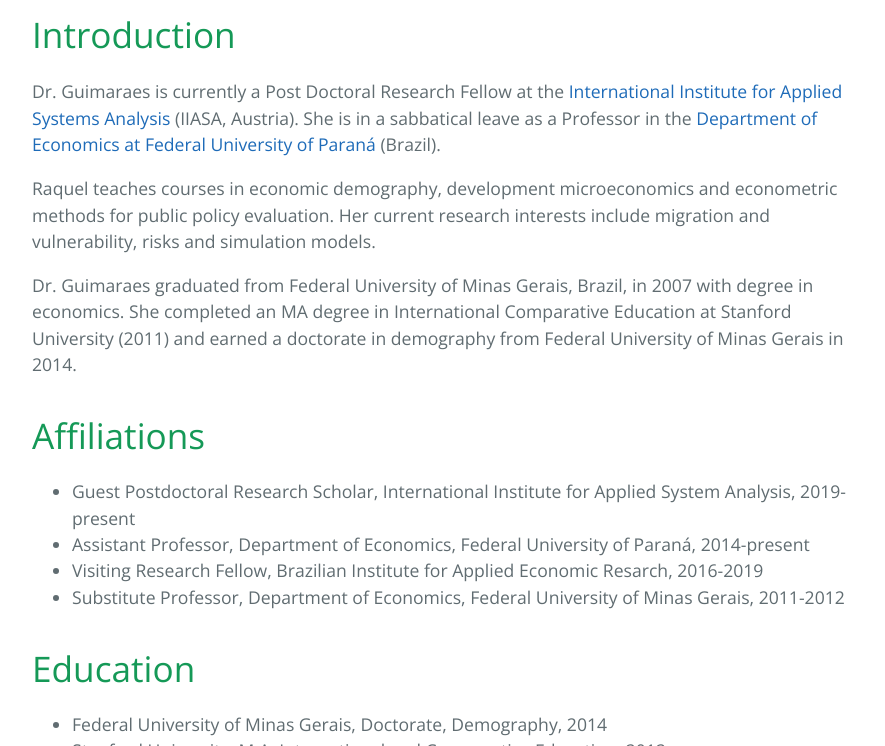
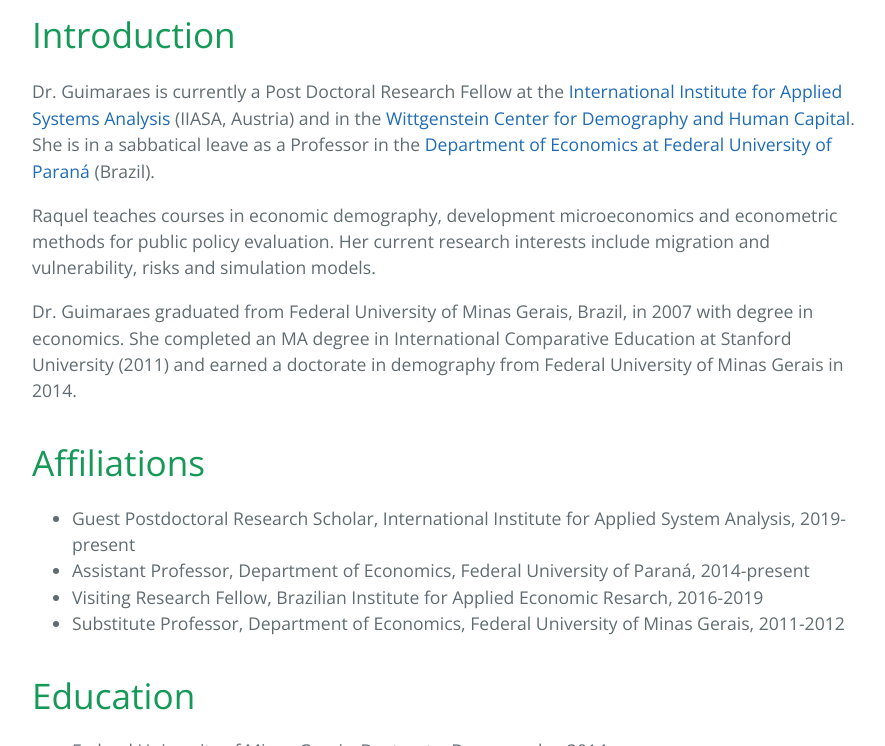
Before and after one commit to raquelrguima/raquelrguima.github.io, a Jekyll site: the page built from index.md, in a window 1280 px wide and 900 px high, scrolled down 591 px, cut to the strip 154-900 px from the top of the window. Shown: the whole strip, without its empty margins (192-1077 px from the left). Built offline with Jekyll 4.4.1, drawn with Linux system fonts in a browser that asks for light colours; our own code applies the rules of GitHub Pages for plain Markdown files.

Commit message:
Update index.md

```diff
--- a/index.md
+++ b/index.md
@@ -2,7 +2,7 @@
 
 <h1  id="introduction">Introduction</h1>
 
-Dr. Guimaraes is currently a Post Doctoral Research Fellow at the [International Institute for Applied Systems Analysis](https://www.iiasa.ac.at/) (IIASA, Austria). She is in a sabbatical leave as a Professor in the [Department of Economics at Federal University of Paraná](http://www.sociaisaplicadas.ufpr.br/portal/depecon/) (Brazil).
+Dr. Guimaraes is currently a Post Doctoral Research Fellow at the [International Institute for Applied Systems Analysis](https://www.iiasa.ac.at/staff/staff.php?type=auto&visibility=visible&search=true&login=guimaraes) (IIASA, Austria) and in the [Wittgenstein Center for Demography and Human Capital](http://www.wittgensteincentre.org/en/staff/member/guimaraes.htm). She is in a sabbatical leave as a Professor in the [Department of Economics at Federal University of Paraná](http://www.sociaisaplicadas.ufpr.br/portal/depecon/) (Brazil).
 
 Raquel teaches courses in economic demography, development microeconomics and econometric methods for public policy evaluation. Her current research interests include migration and vulnerability, risks and simulation models.
 
```
